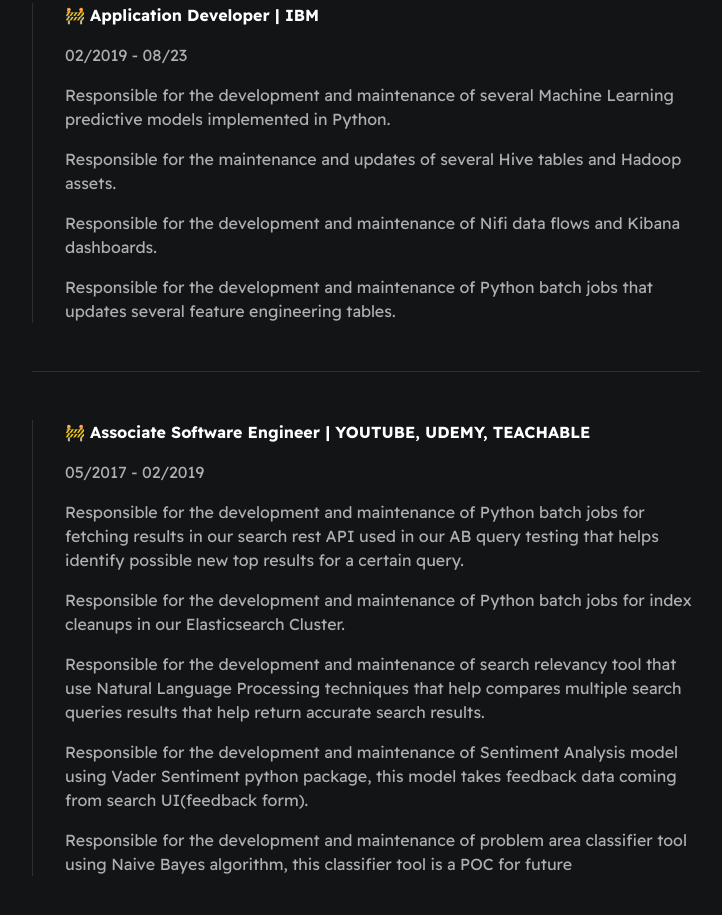
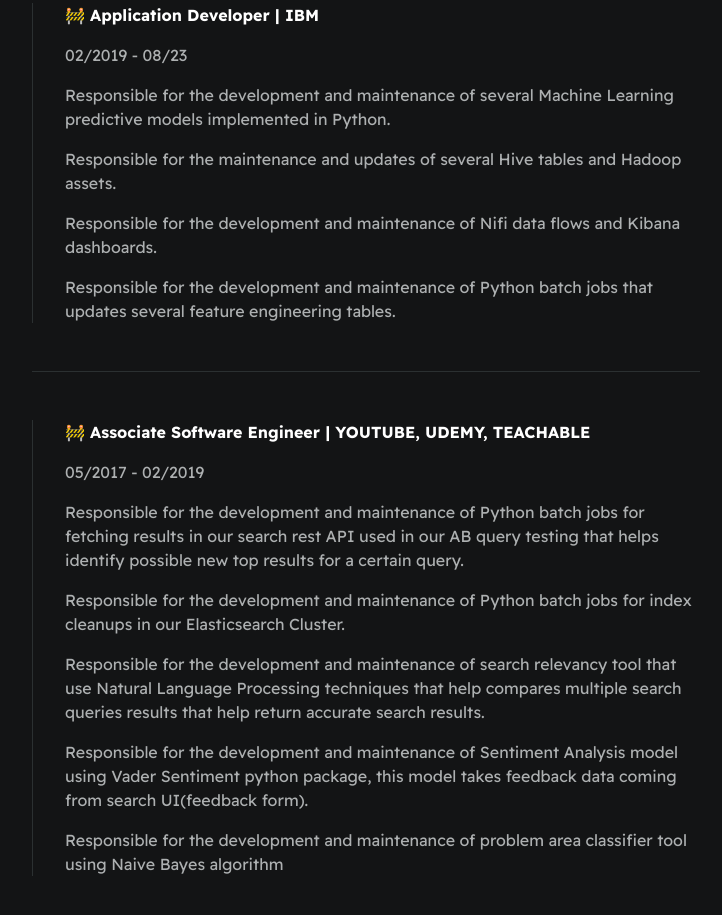
Before and after one commit to jancarloonce/about-me, a plain HTML site: page index.html in a window 1280 px wide. Shown: the part 1054-1969 px from the top of the page, without its empty margins (274-996 px from the left). Drawn offline with Linux system fonts and the light colour scheme.

Commit message:
Fix typo

```diff
--- a/index.html
+++ b/index.html
@@ -90,8 +90,7 @@
                         Analysis model using Vader Sentiment python package, this model takes
                         feedback data coming from search UI(feedback form).</p>
                     <p>Responsible for the development and maintenance of problem
-                        area classifier tool using Naive Bayes algorithm, this classifier tool is a POC
-                        for future</p>
+                        area classifier tool using Naive Bayes algorithm</p>
                 </div>
 
                 <div class="line-break"></div>
```
